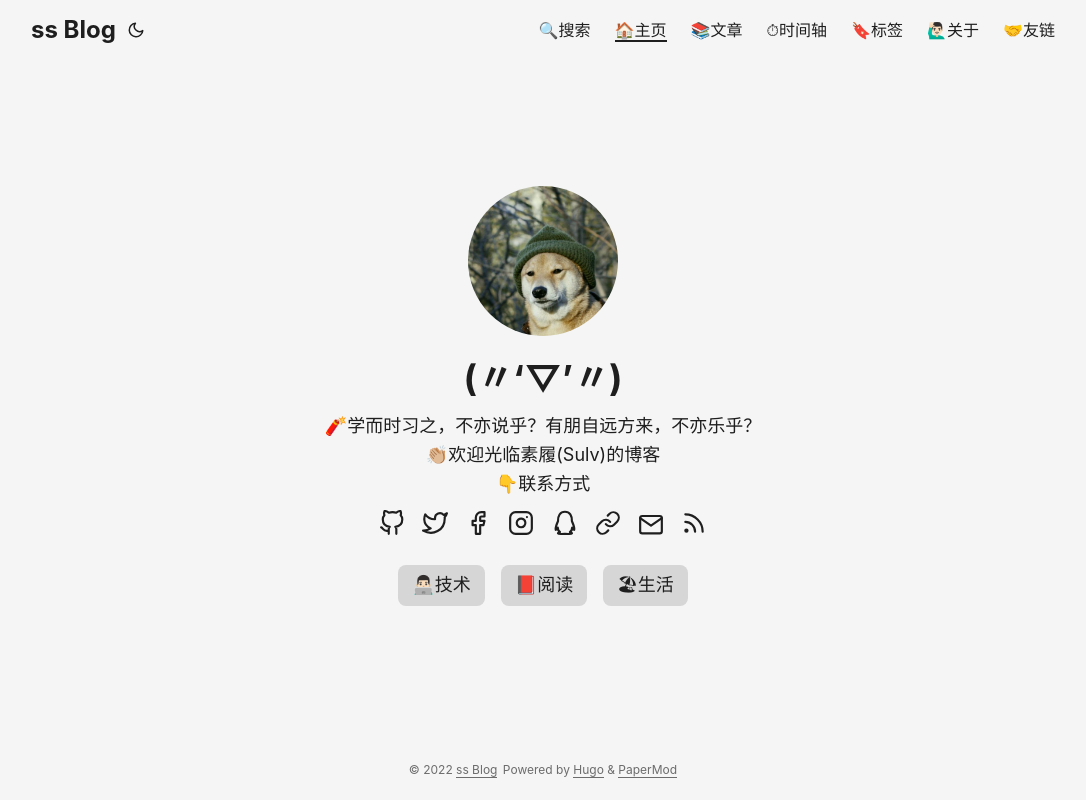
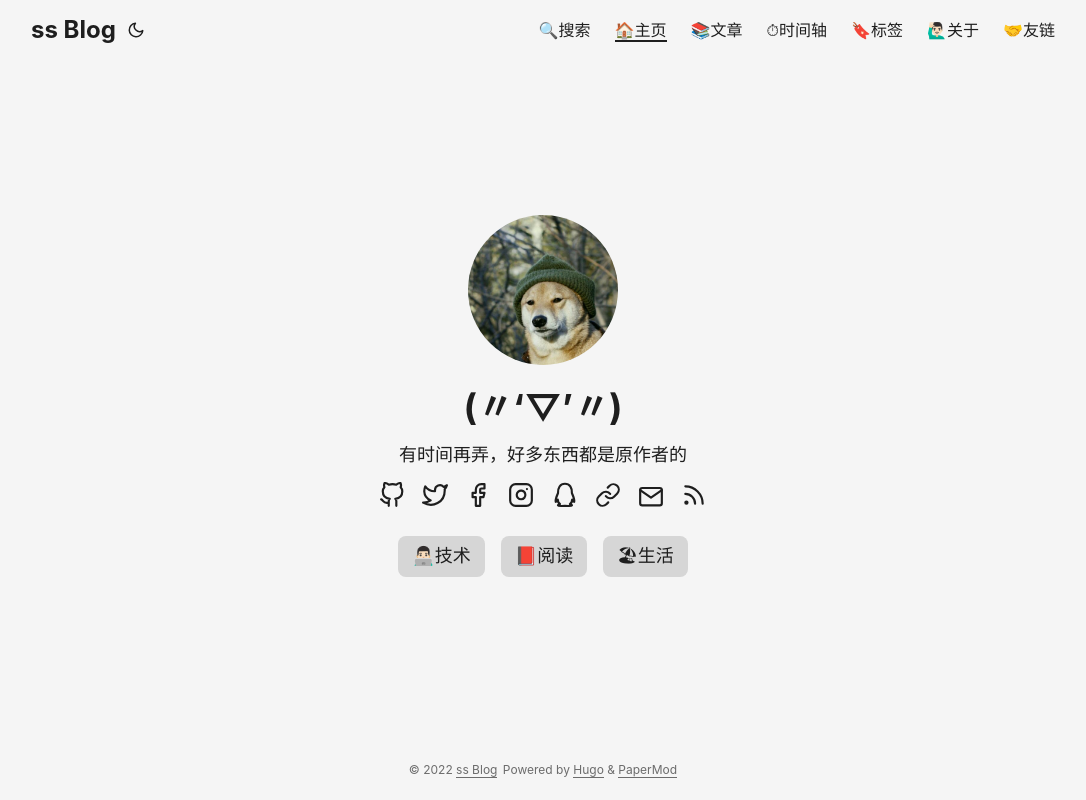
Before and after one commit to leonwong1909/leonwong1909.github.io, a plain HTML site: page index.html in a window 1280 px wide. Shown: the whole page, without its empty margins (97-1183 px from the left). Drawn offline with Linux system fonts and the light colour scheme.

Commit message:
update index page

```diff
--- a/index.html
+++ b/index.html
@@ -164,7 +164,7 @@
         <img draggable="false" src="https://leonwong1909.github.io/icon.png" alt="profile image" title=""
             height="150" width="150" />
         <h1>(〃&lsquo;▽&rsquo;〃)</h1>
-        <span>🧨学而时习之，不亦说乎？有朋自远方来，不亦乐乎？</br>👏🏼欢迎光临素履(Sulv)的博客</br>👇联系方式</span><div class="social-icons">
+        <span>有时间再弄，好多东西都是原作者的</span><div class="social-icons">
     <a href="https://github.com/xyming108" target="_blank" rel="noopener noreferrer me" title="Github">
         <svg xmlns="http://www.w3.org/2000/svg" viewBox="0 0 24 24" fill="none" stroke="currentColor" stroke-width="2"
     stroke-linecap="round" stroke-linejoin="round">
```
